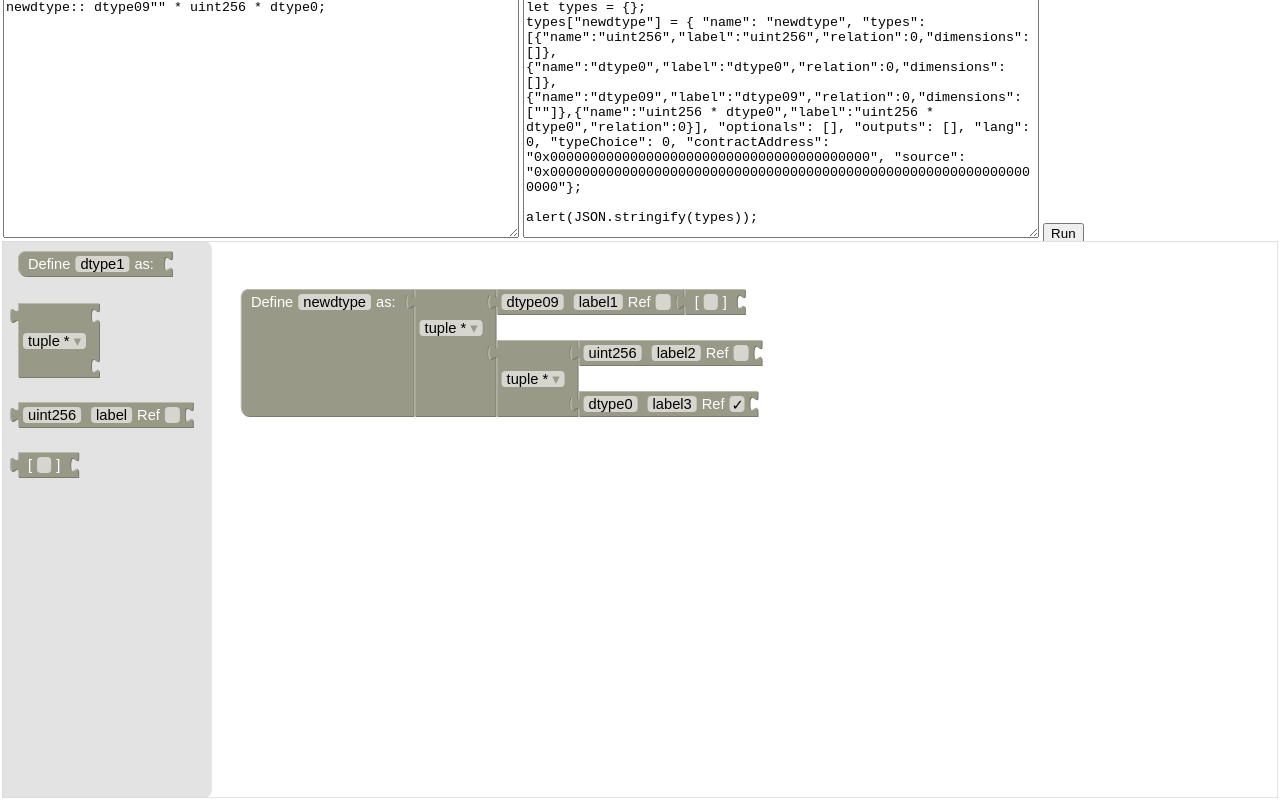
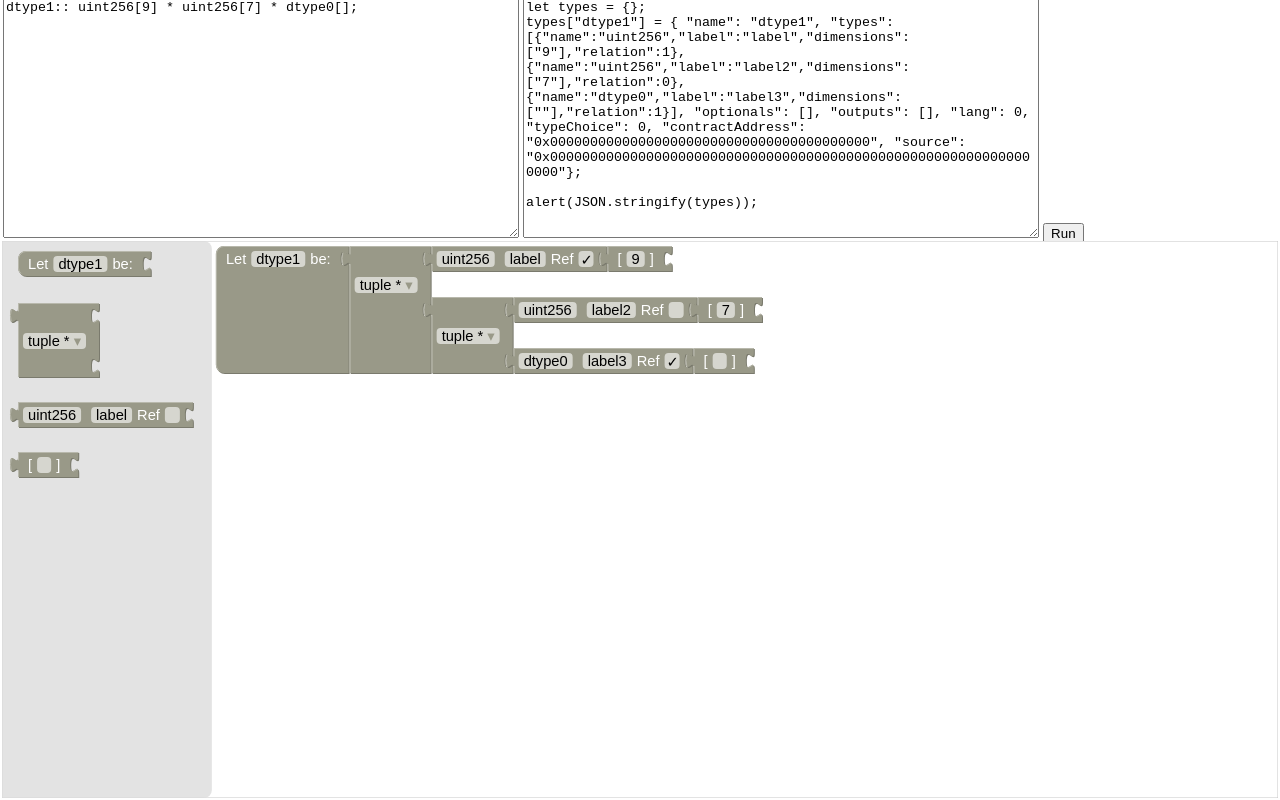
Before and after one commit to pipeos-one/visual-dtype, a plain HTML site: page index.html in a window 1280 px wide. Drawn offline with Linux system fonts and the light colour scheme.

Commit message:
first correct dtype output

```diff
--- a/index.html
+++ b/index.html
@@ -14,18 +14,7 @@
   <script>
 var colored = false;
 var color = 998;
-// Blockly.Blocks['dtype_value'] = {
-//   init: function() {
-//     this.appendValueInput("NAME")
-//         .setCheck("String")
-//         .appendField(new Blockly.FieldTextInput("uint256"), "NAME");
-//     this.setInputsInline(false);
-//     this.setOutput(true, "String");
-//     this.setColour(color);
-//  this.setTooltip("");
-//  this.setHelpUrl("");
-//   }
-// };
+
 
 Blockly.Blocks['dtype_value'] = {
   init: function() {
@@ -43,19 +32,6 @@ Blockly.Blocks['dtype_value'] = {
   }
 };
 
-
-// Blockly.Blocks['dtype_array'] = {
-//   init: function() {
-//     this.appendValueInput("NAME")
-//         .setCheck("String")
-//         .appendField(new Blockly.FieldTextInput("[]"), "NAME");
-//     this.setInputsInline(false);
-//     this.setOutput(true, "String");
-//     this.setColour(color);
-//  this.setTooltip("");
-//  this.setHelpUrl("");
-//   }
-// };
 
 Blockly.Blocks['dtype_array'] = {
   init: function() {
@@ -93,9 +69,9 @@ Blockly.Blocks['dtype_def'] = {
   init: function() {
     this.appendValueInput("NAME")
         .setCheck("String")
-        .appendField(new Blockly.FieldLabelSerializable("Define"), "NAME")
+        .appendField(new Blockly.FieldLabelSerializable("Let"), "NAME")
         .appendField(new Blockly.FieldTextInput("dtype1"), "TYPE")
-        .appendField(new Blockly.FieldLabelSerializable("as:"), "AS");
+        .appendField(new Blockly.FieldLabelSerializable("be:"), "AS");
     this.setInputsInline(false);
     this.setColour(color);
  this.setTooltip("Define a new dType");
@@ -128,7 +104,7 @@ Blockly.Dtype['dtype_value'] = function(block) {
   var text_name = block.getFieldValue('NAME');
   var text_label = block.getFieldValue('LABEL');
   var checkbox_rel = block.getFieldValue('REL') == 'TRUE';
-  var value_name = Blockly.JavaScript.valueToCode(block, 'NAME', Blockly.JavaScript.ORDER_ATOMIC);
+  var value_name = Blockly.Dtype.valueToCode(block, 'NAME', Blockly.Dtype.ORDER_ATOMIC);
 
   // TODO: Assemble Dtype into code variable.
   var code = text_name+value_name ;
@@ -142,9 +118,7 @@ Blockly.Dtype['dtype_array'] = function(block) {
   var text_name = block.getFieldValue('NAME');
   var value_name = Blockly.Dtype.valueToCode(block, 'NAME', Blockly.Dtype.ORDER_ATOMIC);
   // TODO: Assemble Dtype into code variable.''
-console.log("rdfhdfh")
   var code = "["+text_name+"]"+value_name;
-  //code = "hai";
   // TODO: Change ORDER_NONE to the correct strength.
   return [code, Blockly.Dtype.ORDER_NONE];
 };
@@ -157,17 +131,7 @@ console.log("rdfhdfh")
 var types=[];
 var optionals = [];
 var dimensions = {temp:[]}
-// // "types": [
-// {"name": "bool", "label": "vote", "relation": 0, "dimensions":[]},
-//             {"name": "uint256", "label": "voteWeight", "relation": 0, "dimensions":[]},
-//             {"name": "address", "label": "senderAddress", "relation": 0, "dimensions":[]}
-//         ],
-//         "optionals": [],
-//         "outputs": [],
-//         "lang": 0,
-//         "typeChoice": 0,
-//         "contractAddress": "0x0000000000000000000000000000000000000000",
-//         "source": "0x0000000000000000000000000000000000000000000000000000000000000000"
+
 function noPara(str){
   var temp = str
   temp = temp.replace(/\(/g,"")
@@ -186,7 +150,7 @@ function noPara(str){
 
     // TODO: Assemble JavaScript into code variable.
     var code = "types[\""+text_type+'\"] = { \"name\": \"'+text_type
-      +'\",'+' "types": '+JSON.stringify(types)+', "optionals": '+JSON.stringify(optionals)+', "outputs": [], "lang": 0, "typeChoice": 0, "contractAddress": "0x0000000000000000000000000000000000000000", "source": "0x0000000000000000000000000000000000000000000000000000000000000000"};\n';
+      +'\",'+' "types": ['+noPara(value_name)+'], "optionals": '+JSON.stringify(optionals)+', "outputs": [], "lang": 0, "typeChoice": 0, "contractAddress": "0x0000000000000000000000000000000000000000", "source": "0x0000000000000000000000000000000000000000000000000000000000000000"};\n';
     return code;
   };
 
@@ -194,31 +158,31 @@ function noPara(str){
     var value_op0 = Blockly.JavaScript.valueToCode(block, 'op0', Blockly.JavaScript.ORDER_ATOMIC);
     var dropdown_op = block.getFieldValue('op');
     var value_op1 = Blockly.JavaScript.valueToCode(block, 'op1', Blockly.JavaScript.ORDER_ATOMIC);
-    switch (dropdown_op) {
-      case "*":
-        types.push(
-          {
-            name: noPara(value_op0),
-            label: noPara(value_op0),
-            relation: 0,
-            dimensions: dimensions[noPara(value_op0)]
-          },
-          {
-            name: noPara(value_op1),
-            label: noPara(value_op1),
-            relation: 0,
-            dimensions: dimensions[noPara(value_op1)]
-          });
-        break;
-      case "+":
-        break;
-      case "|":
-        optionals.push(noPara(value_op0), noPara(value_op1));
-        break;
+    // switch (dropdown_op) {
+    //   case "*":
+    //     types.push(
+    //       {
+    //         name: noPara(value_op0),
+    //         label: noPara(value_op0),
+    //         relation: 0,
+    //         dimensions: dimensions[noPara(value_op0)]
+    //       },
+    //       {
+    //         name: noPara(value_op1),
+    //         label: noPara(value_op1),
+    //         relation: 0,
+    //         dimensions: dimensions[noPara(value_op1)]
+    //       });
+    //     break;
+    //   case "+":
+    //     break;
+    //   case "|":
+    //     optionals.push(noPara(value_op0), noPara(value_op1));
+    //     break;
 
-    }
+    // }
     // TODO: Assemble JavaScript into code variable.
-    var code = value_op0+" "+dropdown_op+' '+value_op1;
+    var code = value_op0+", "+value_op1;
     // TODO: Change ORDER_NONE to the correct strength.
     return [code, Blockly.JavaScript.ORDER_NONE];
   };
@@ -230,29 +194,22 @@ function noPara(str){
     var value_name = Blockly.JavaScript.valueToCode(block, 'NAME', Blockly.JavaScript.ORDER_ATOMIC);
 
     // TODO: Assemble JavaScript into code variable.
-    dimensions[text_name] = [];
-    //dimensions["temp"] = [];
-    if (value_name) {
-      dimensions[text_name] = [noPara(value_name)];
-      dimensions[text_name] = dimensions["temp"].reverse();
-    }
+    var code = { name: text_name, label: text_label, dimensions: JSON.parse("["+noPara(value_name)+"]"), relation: checkbox_rel? 1:0 }
 
     // TODO: Change ORDER_NONE to the correct strength.
-    return [noPara(text_name ), Blockly.JavaScript.ORDER_NONE];
+    return [JSON.stringify(code), Blockly.JavaScript.ORDER_NONE];
   };
 
   Blockly.JavaScript['dtype_array'] = function(block) {
     var text_name = block.getFieldValue('NAME');
     var value_name = Blockly.JavaScript.valueToCode(block, 'NAME', Blockly.JavaScript.ORDER_ATOMIC);
     // TODO: Assemble JavaScript into code variable.
-    var code = "\""+text_name+"\""+value_name;
-    if (text_name) {
-      dimensions["temp"].push(""+text_name+"")
-    } else {
-      dimensions["temp"].push("")
-    }
+
+    var code = '""'
+    if (text_name) code = '"'+text_name+'"'
+    if (value_name) code = code+", "+noPara(value_name) ;
     // TODO: Change ORDER_NONE to the correct strength.
-    return [noPara(code), Blockly.JavaScript.ORDER_NONE];
+    return [code, Blockly.JavaScript.ORDER_NONE];
   };
   </script>
   <style>
@@ -322,7 +279,7 @@ function noPara(str){
     var blocklyArea = document.getElementById('blocklyArea');
     var blocklyDiv = document.getElementById('blocklyDiv');
     var demoWorkspace = Blockly.inject(blocklyDiv,
-        {media: '../../media/',
+        {media: 'libs/blockly/media/',
          toolbox: document.getElementById('toolbox')});
     var onresize = function(e) {
       // Compute the absolute coordinates and dimensions of blocklyArea.
@@ -378,7 +335,7 @@ function fxml(str){
 Blockly.Xml.domToWorkspace(xml, demoWorkspace);
 }
 
-fxml('<xml xmlns="https://developers.google.com/blockly/xml"><block type="dtype_def" id="4L^B9+*C[@}g;Fuk|SC@" x="29" y="48"><field name="NAME">Define</field><field name="TYPE">newdtype</field><field name="AS">as:</field><value name="NAME"><block type="dtype_op" id="p+9aSxUdy{k6|$$ia2H@"><field name="op">*</field><value name="op0"><block type="dtype_value" id="E2/#zvt|aBF1z/dU[.]V"><field name="NAME">dtype09</field><field name="LABEL">label1</field><field name="REL">FALSE</field><value name="NAME"><block type="dtype_array" id="F=KomA)BUy4_/5r7z?lx"><field name="NAME"/></block></value></block></value><value name="op1"><block type="dtype_op" id="Q8FwqtXojppAlx5,-JMP"><field name="op">*</field><value name="op0"><block type="dtype_value" id="+Pv9A6*`SZH40gItwQFm"><field name="NAME">uint256</field><field name="LABEL">label2</field><field name="REL">FALSE</field></block></value><value name="op1"><block type="dtype_value" id="?N^W2*Y7CP$vA9h@E2%#"><field name="NAME">dtype0</field><field name="LABEL">label3</field><field name="REL">TRUE</field></block></value></block></value></block></value></block></xml>');
+fxml('<xml xmlns="https://developers.google.com/blockly/xml"><block type="dtype_def" id="LvPrTmCG*)7_^wtJ6kx7" x="4" y="5"><field name="NAME">Let</field><field name="TYPE">dtype1</field><field name="AS">be:</field><value name="NAME"><block type="dtype_op" id="p+9aSxUdy{k6|$$ia2H@"><field name="op">*</field><value name="op0"><block type="dtype_value" id="s*6EFCVm4d1dcp9r~2,="><field name="NAME">uint256</field><field name="LABEL">label</field><field name="REL">TRUE</field><value name="NAME"><block type="dtype_array" id="-*1ChYO4PLx5]:7J@aU`"><field name="NAME">9</field></block></value></block></value><value name="op1"><block type="dtype_op" id="Q8FwqtXojppAlx5,-JMP"><field name="op">*</field><value name="op0"><block type="dtype_value" id="+Pv9A6*`SZH40gItwQFm"><field name="NAME">uint256</field><field name="LABEL">label2</field><field name="REL">FALSE</field><value name="NAME"><block type="dtype_array" id="}*|Y(1GA*qyM+VR(PcfE"><field name="NAME">7</field></block></value></block></value><value name="op1"><block type="dtype_value" id="?N^W2*Y7CP$vA9h@E2%#"><field name="NAME">dtype0</field><field name="LABEL">label3</field><field name="REL">TRUE</field><value name="NAME"><block type="dtype_array" id="4Kg=^_Mu6rbfn#m-=NXW"><field name="NAME"/></block></value></block></value></block></value></block></value></block></xml>');
   </script>
 </body>
 </html>
```
Also changed, not shown: 4 other files.
